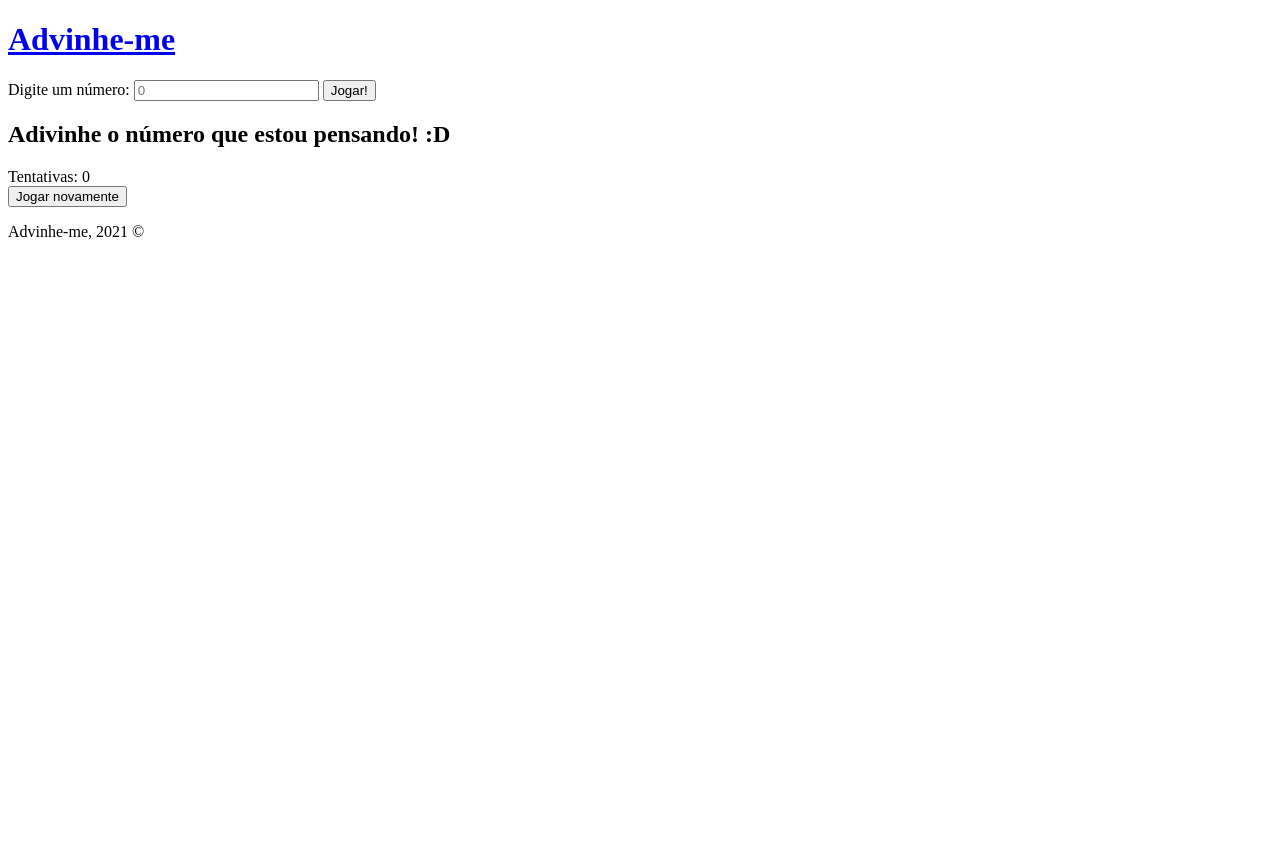
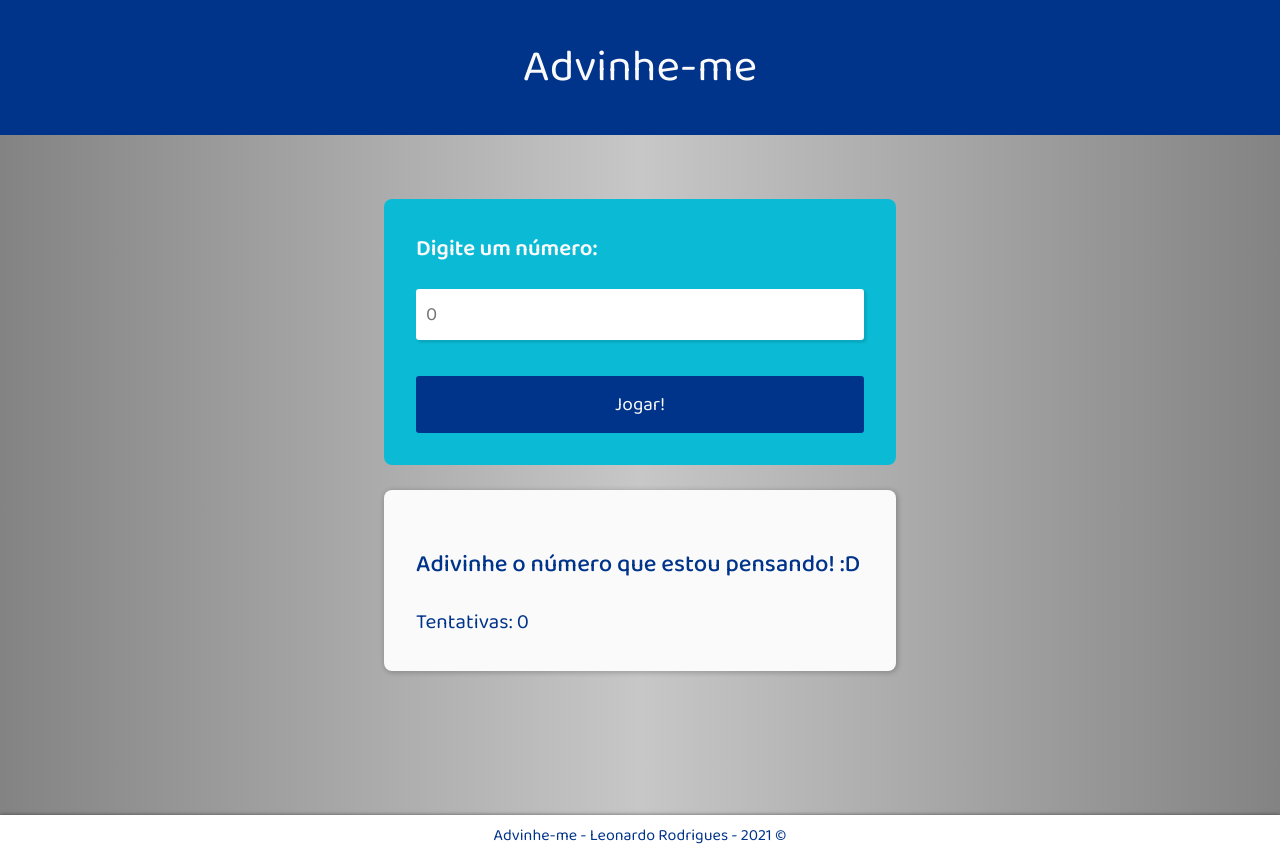
Before and after one commit to leonrc99/guess-number, a plain HTML site: page src/index.html in a window 1280 px wide. Before the commit the page ends 800 px from the top, so only its background shows below. Drawn offline with Linux system fonts and the light colour scheme.

Commit message:
style project (model 1)

```diff
--- a/src/css/style.css
+++ b/src/css/style.css
@@ -0,0 +1,153 @@
+/* GLOBAL */
+
+:root{
+    --white: #fafafa;
+    --blue: #00348a;
+    --blue-light: #0bbbd6;
+}
+
+*{
+    margin: 0;
+    padding: 0;
+    box-sizing: border-box;
+    font-family: 'Baloo 2', sans-serif;
+    text-decoration: none;
+}
+
+/* HEADER */
+
+header {
+    width: 100%;
+    text-align: center;
+    padding: 2rem;
+    box-shadow: 0px 2px 4px 2px rgba(0, 0, 0, 0.5);
+    background-color: var(--blue);
+}
+
+header a h1 {
+    color: var(--white);
+    font-size: 2.8rem;
+    font-weight: 300;
+}
+
+/* Container */
+
+.container {
+    width: 100%;
+    height: 85vh;
+    display: flex;
+    flex-direction: column;
+    align-items: center;
+    justify-content: flex-start;
+
+    background: linear-gradient(to right, rgb(131, 131, 131), rgb(199, 199, 199), rgb(131, 131, 131) );
+}
+
+/* FORM */
+
+.container form{
+    background: var(--blue-light);
+
+    display: flex;
+    flex-direction: column;
+    width: 40%;
+    padding: 2rem;
+    margin-top: 5%;
+    border-radius: 0.5rem;
+}
+
+.container form label {
+    color: var(--white);
+    font-size: 1.4rem;
+    font-weight: 600;
+}
+
+.container form input{
+    border: 0;
+    outline: 0;
+    margin: 5% 0px;
+    padding: 10px;
+    font-size: 1.2rem;
+    font-weight: 300;
+    border-radius: 0.2rem;
+    box-shadow: 2px 2px 2px 1px  rgba(0, 0, 0, 0.1);
+}
+
+.container form input:focus{
+    box-shadow: inset 1px 2px 4px 2px rgba(0, 0, 0, 0.1);
+}
+
+.container form button{
+    cursor: pointer;
+    margin-top: 3%;
+    border: 0;
+    outline: 0;
+    padding: 0.8rem;
+    border-radius: 0.2rem;
+    font-size: 1.2rem;
+    font-weight: 400;
+    background: var(--blue);
+    color: var(--white);
+    transition: 0.3s ease-in-out;
+}
+
+.container form button:hover{
+    background: var(--white);
+    color: var(--blue);
+}
+
+.container .result-box {
+    margin-top: 2%;
+    background: var(--white);
+    width: 40%;
+    padding: 2rem;
+    border-radius: 0.5rem;
+    box-shadow: 1px 1px 5px 1px rgba(0, 0, 0, 0.2);
+    color: var(--blue);
+}
+
+.container .result-box h2 {
+    font-weight: 500;
+    font-size: 1.5rem;
+    margin: 5% 0%;
+}
+
+.container .result-box span{
+    font-size: 1.3rem;
+    font-weight: 300;
+}
+
+/* BTN JOGAR NOVAMENTE */
+
+.container #btnRestart {
+    cursor: pointer;
+    border: 0;
+    outline: 0;
+    background: var(--white);
+    color: var(--blue);
+    padding: 1rem;
+    margin-top: 2%;
+    font-size: 1.3rem;
+    border-radius: 0.3rem;
+    box-shadow: 1px 1px 5px 0px rgba(0, 0, 0, 0.3);
+    transition: 0.2s ease-in-out;
+
+    display: none;
+}
+
+.container #btnRestart:hover{
+    color: var(--white);
+    background: var(--blue);
+}
+
+footer {
+    padding: 0.5rem;
+    text-align: center;
+    box-shadow: 0px 0px 4px 0px rgba(0, 0, 0, 0.5);
+}
+
+footer p{
+    color: var(--blue);
+    font-size: 1rem;
+    font-weight: 300;
+}
--- a/src/index.html
+++ b/src/index.html
@@ -13,7 +13,7 @@
     <!-- IMPORTAÇÃO DE FONTE -->
     <link rel="preconnect" href="https://fonts.googleapis.com">
     <link rel="preconnect" href="https://fonts.gstatic.com" crossorigin>
-    <link href="https://fonts.googleapis.com/css2?family=Baloo+2:wght@500;600;700&display=swap" rel="stylesheet">
+    <link href="https://fonts.googleapis.com/css2?family=Baloo+2:wght@300;400;500;600;700&display=swap" rel="stylesheet">
 
 </head>
 <body>
@@ -40,7 +40,7 @@
     </main>
 
     <footer>
-        <p>Advinhe-me, 2021 &copy;</p>
+        <p>Advinhe-me - Leonardo Rodrigues - 2021 &copy;</p>
     </footer>
 
 </body>
```
